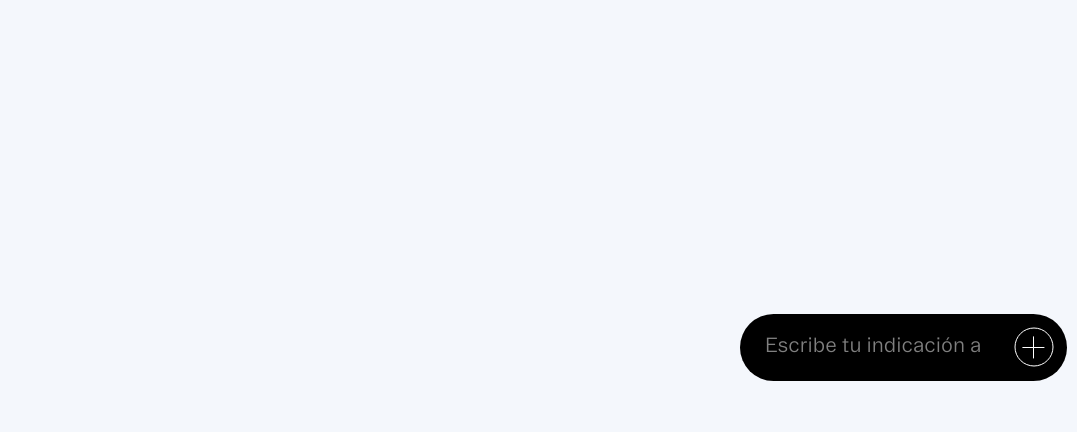
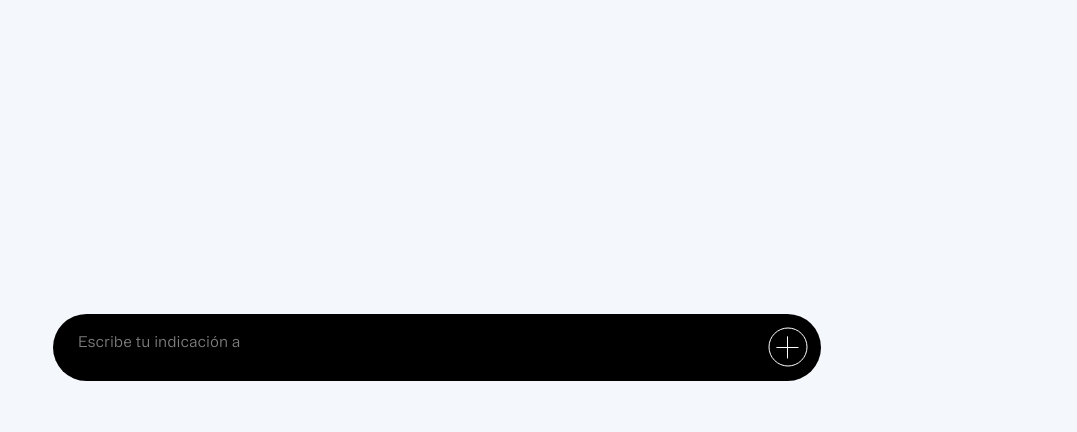
Before and after one commit to TimBallaschke/oskar-schroeder, a Flask app: page / in a window 1280 px wide. Shown: the part 368-800 px from the top of the page, without its empty margins (203-1280 px from the left). Run offline with Flask 3, Linux system fonts and the light colour scheme.

Commit message:
Archive snapshot 250511g_Oskar_Website
Original-Folder: 250511g_Oskar_Website
Snapshot-Date-Source: folder-name

```diff
--- a/static/css/abstracts/_variables.scss
+++ b/static/css/abstracts/_variables.scss
@@ -16,6 +16,7 @@
 
   --font-weight-bold: 675;
   --font-weight-light: 350;
+  --font-weight-light-nav: 350;
   --letter-spacing-large: -1px;
   --letter-spacing-small: 0px;
 
@@ -43,13 +44,15 @@
   // Content Container
   --content-padding-top: 110px;
   --content-padding-bottom: 26px;
+  --column-amount-content-container: 5;
+  --column-gap-content-container: 15px;
 
   // Headline
   --headline-height: 0px;
 
   // Project Grid
-  --column-amount: 2;
-  --column-gap: 15px;
+  --column-amount-projects: 2;
+  --column-gap-projects: 15px;
 
   // Project Dot
   --dot-column-width: 37px;
@@ -80,6 +83,7 @@
     --primary-font-size: 20px;
     --secondary-font-size: 15px;
     --large-font-size: 35px;
+    --small-circle-size: 20px;
   }
 
   @include desktop-x-large {
@@ -90,7 +94,7 @@
     // Typography
     --primary-font-size: 24px;
     --primary-line-height: 28.8px;
-    --secondary-font-size: 15px;
+    --secondary-font-size: 18px;
     --secondary-line-height: 17.5px;
     --large-font-size: 35px;
     --grid-line-height: 14.2px;
@@ -101,9 +105,11 @@
     --bottom-margin-bottom-nav: 27.5px;
     --veritical-padding-bottom-nav: 21px;
     --horizontal-padding-bottom-nav: 31px;
-    --input-element-height: calc(var(--primary-font-size) * 1.6);
+    --input-element-height: calc(var(--secondary-font-size) * 1.6);
     --button-size: 39px;
     --button-padding: calc(((var(--input-element-height) + var(--veritical-padding-bottom-nav) * 2) - var(--button-size)) / 2);
+    --small-circle-size: 20px;
+
 
     // Content Container
     --content-padding-top: 110px;
--- a/static/css/base/_typography.scss
+++ b/static/css/base/_typography.scss
@@ -106,6 +106,10 @@ p {
   font-variation-settings: "wght" 100, "ital" 0;
 }
 
+.light-nav {
+  font-variation-settings: "wght" var(--font-weight-light-nav), "ital" 0;
+}
+
 .italic {
   font-variation-settings: "wght" 675, "ital" 9;
 }
@@ -135,10 +139,3 @@ p {
     font-variation-settings: "wght" 300, "MONO" 1;
   }
 }
-
-.diatype {
-  font-family: "Diatype";
-  font-size: 25px;
-  font-variation-settings: "wght" 400, "MONO" 0;
-  animation: font-weight-animation 2000ms infinite;
-}
--- a/static/css/components/_content.scss
+++ b/static/css/components/_content.scss
@@ -12,20 +12,20 @@
 
     @include desktop-small {
         display: grid;
-        grid-template-columns: repeat(5, 1fr);
-        column-gap: var(--column-gap);
+        grid-template-columns: repeat(var(--column-amount-content-container), 1fr);
+        column-gap: var(--column-gap-content-container);
     }
 
     @include desktop-large {
         display: grid;
-        grid-template-columns: repeat(5, 1fr);
-        column-gap: var(--column-gap);
+        grid-template-columns: repeat(var(--column-amount-content-container), 1fr);
+        column-gap: var(--column-gap-content-container);
     }
 
     @include desktop-x-large {
         display: grid;
-        grid-template-columns: repeat(5, 1fr);
-        column-gap: var(--column-gap);
+        grid-template-columns: repeat(var(--column-amount-content-container), 1fr);
+        column-gap: var(--column-gap-content-container);
     }
 
 
@@ -546,8 +546,8 @@
 
 .grid {
     display: grid;
-    grid-template-columns: repeat(var(--column-amount), 1fr);
-    column-gap: var(--column-gap);
+    grid-template-columns: repeat(var(--column-amount-projects), 1fr);
+    column-gap: var(--column-gap-projects);
     width: 100%;
 
     .project {
@@ -651,7 +651,7 @@
     .project-images {
         grid-area: 1 / 1;
         transition: all var(--animation-duration-3) ease-in-out;
-        height: calc(((100vw - 2 * var(--page-padding) - (var(--column-amount) - 1) * var(--column-gap)) / var(--column-amount)) / 3 * 2);
+        height: calc(((100vw - 2 * var(--page-padding) - (var(--column-amount-projects) - 1) * var(--column-gap-projects)) / var(--column-amount-projects)) / 3 * 2);
         // height: 200px;
         width: 100%;
         margin-top: 7px;
--- a/static/css/components/_inputbar.scss
+++ b/static/css/components/_inputbar.scss
@@ -16,7 +16,8 @@
   }
 
   @include desktop-small {
-    width: var(--bottom-nav-width);
+    width: calc(100vw - 100vw / var(--column-amount-content-container) * 2);
+    right: calc(100vw / var(--column-amount-content-container));
 
     .component-selected & {
       width: calc(var(--bottom-nav-width) - var(--dot-column-width));
@@ -24,7 +25,9 @@
   }
 
   @include desktop-large {
-    width: var(--bottom-nav-width);
+    width: calc(100vw - 100vw / var(--column-amount-content-container) * 2);
+    right: calc(100vw / var(--column-amount-content-container));
+    @include secondary-type;
 
     .component-selected & {
       width: calc(var(--bottom-nav-width) - var(--dot-column-width));
@@ -32,7 +35,10 @@
   }
 
   @include desktop-x-large {
-    width: var(--bottom-nav-width);
+    width: calc(100vw - 100vw / var(--column-amount-content-container) * 2);
+    right: calc(100vw / var(--column-amount-content-container));
+    // background-color: red;
+    @include secondary-type;
 
     .component-selected & {
       width: calc(var(--bottom-nav-width) - var(--dot-column-width));
@@ -57,6 +63,16 @@
   .prompt-proposal-opening-2 & {
     padding-bottom: var(--veritical-padding-bottom-nav);
   }
+
+  @include desktop-large {
+    display: grid;
+    grid-template-columns: repeat(2, 1fr);
+  }
+
+  @include desktop-x-large {
+    display: grid;
+    grid-template-columns: repeat(2, 1fr);
+  }
 }
 
 
@@ -71,6 +87,7 @@
   transition: all var(--animation-duration-1) ease-in-out;
   transform: translateX(-2px);
   // border-bottom: 1px solid rgb(84, 84, 84);
+
 
 
   .prompt-proposal-opening-1 & {
@@ -96,7 +113,14 @@
     height: var(--small-circle-size);
     border-radius: 15px;
     left: 0;
-    top: -3px;
+    top: 0;
+    transition: all var(--animation-duration-1) ease-in-out;
+  }
+
+  &:hover {
+    &::before {
+      background-color: white;
+    }
   }
 }
 
--- a/static/css/components/_version-history.scss
+++ b/static/css/components/_version-history.scss
@@ -4,11 +4,11 @@
   top: 0;
   left: 0;
   width: 100vw;
-  height: 130px;
+  height: 140px;
   background: linear-gradient(
     to bottom,
     #f4f7fc 0%,
-    rgba(244, 247, 252, 0.9) 30%,
+    rgba(244, 247, 252, 0.9) 40%,
     rgba(244, 247, 252, 0.5) 70%,
     rgba(244, 247, 252, 0) 100%
   );
@@ -73,7 +73,7 @@
 .version-history-element {
   transition: all var(--animation-duration-3) ease-in-out;
   font-size: var(--secondary-font-size);
-  font-variation-settings: "wght" 350;
+  font-variation-settings: "wght" var(--font-weight-light-nav);
   transform-origin: center center;
   overflow: hidden;
   border-left: 1px solid black;
--- a/static/css/style.css
+++ b/static/css/style.css
@@ -212,6 +217,10 @@ p {
   font-variation-settings: "wght" 100, "ital" 0;
 }
 
+.light-nav {
+  font-variation-settings: "wght" var(--font-weight-light-nav), "ital" 0;
+}
+
 .italic {
   font-variation-settings: "wght" 675, "ital" 9;
 }
@@ -1041,7 +1044,10 @@ p {
 }
 @media (min-width: 1025px) and (max-width: 1440px) {
   #bottom-navigation {
-    width: var(--bottom-nav-width);
+    width: calc(100vw - 100vw / var(--column-amount-content-container) * 2);
+    right: calc(100vw / var(--column-amount-content-container));
+    font-size: var(--secondary-font-size);
+    text-transform: capitalize;
   }
   .component-selected #bottom-navigation {
     width: calc(var(--bottom-nav-width) - var(--dot-column-width));
@@ -1071,6 +1080,18 @@ p {
 }
 .prompt-proposal-opening-2 #prompt-proposals {
   padding-bottom: var(--veritical-padding-bottom-nav);
+}
+@media (min-width: 1025px) and (max-width: 1440px) {
+  #prompt-proposals {
+    display: grid;
+    grid-template-columns: repeat(2, 1fr);
+  }
+}
+@media (min-width: 1441px) {
+  #prompt-proposals {
+    display: grid;
+    grid-template-columns: repeat(2, 1fr);
+  }
 }
 
 .prompt-proposal-container {
--- a/templates/index.html
+++ b/templates/index.html
@@ -191,18 +191,18 @@
 
     <div class="" id="bottom-navigation">
         <div id="bottom-navigation-elements">
-            <div class="light" id="prompt-proposals">
+            <div class="light-nav" id="prompt-proposals">
                 <div class="prompt-proposal-container">
-                    <div class="prompt-proposal navigation-type" id="prompt-proposal-1">Prompt Proposal 1</div>
+                    <div class="prompt-proposal navigation-type" id="prompt-proposal-1">Show Oskars Artworks</div>
                 </div>
                 <div class="prompt-proposal-container">
-                    <div class="prompt-proposal navigation-type" id="prompt-proposal-2">Prompt Proposal 2</div>
+                    <div class="prompt-proposal navigation-type" id="prompt-proposal-2">Latest exhibitions</div>
                 </div>
                 <div class="prompt-proposal-container">
-                    <div class="prompt-proposal navigation-type" id="prompt-proposal-3">Prompt Proposal 3</div>
+                    <div class="prompt-proposal navigation-type" id="prompt-proposal-3">Oskars Biography</div>
                 </div>
                 <div class="prompt-proposal-container">
-                    <div class="prompt-proposal navigation-type" id="prompt-proposal-4">Prompt Proposal 4</div>
+                    <div class="prompt-proposal navigation-type" id="prompt-proposal-4">Oskars working process</div>
                 </div>
             </div>
             <div id="input-bar">
```
Also changed, not shown: other parts of static/css/style.css (+36 -30 lines), _archive/snapshot.json (+25 -25 lines), 1 other file.
